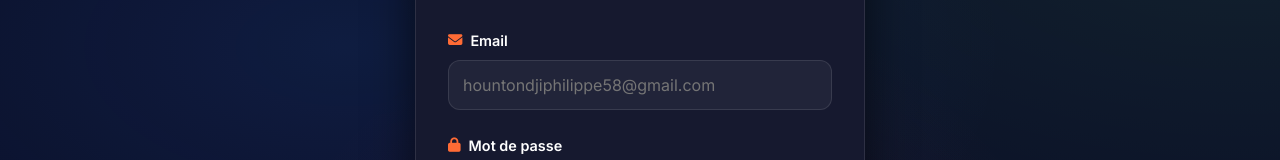
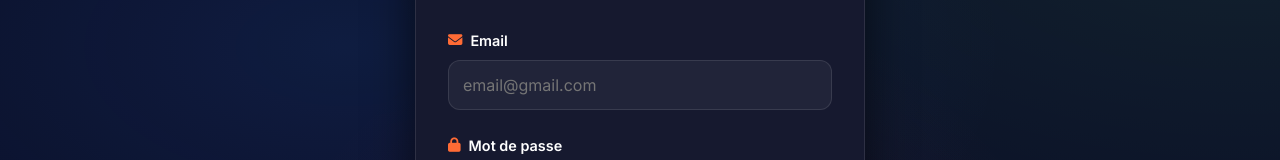
Before and after one commit to Philippe554-del/Portfolio-, a plain HTML site: page admin/index.html in a window 1280 px wide. Shown: the part 249-409 px from the top of the page. Drawn offline with nearby package versions, Linux system fonts and the light colour scheme.

Commit message:
Update index.html

```diff
--- a/admin/index.html
+++ b/admin/index.html
@@ -48,7 +48,7 @@
           <input
             type="email"
             id="adminEmail"
-            placeholder="hountondjiphilippe58@gmail.com"
+            placeholder="email@gmail.com"
             required
             autocomplete="email">
         </div>
```
